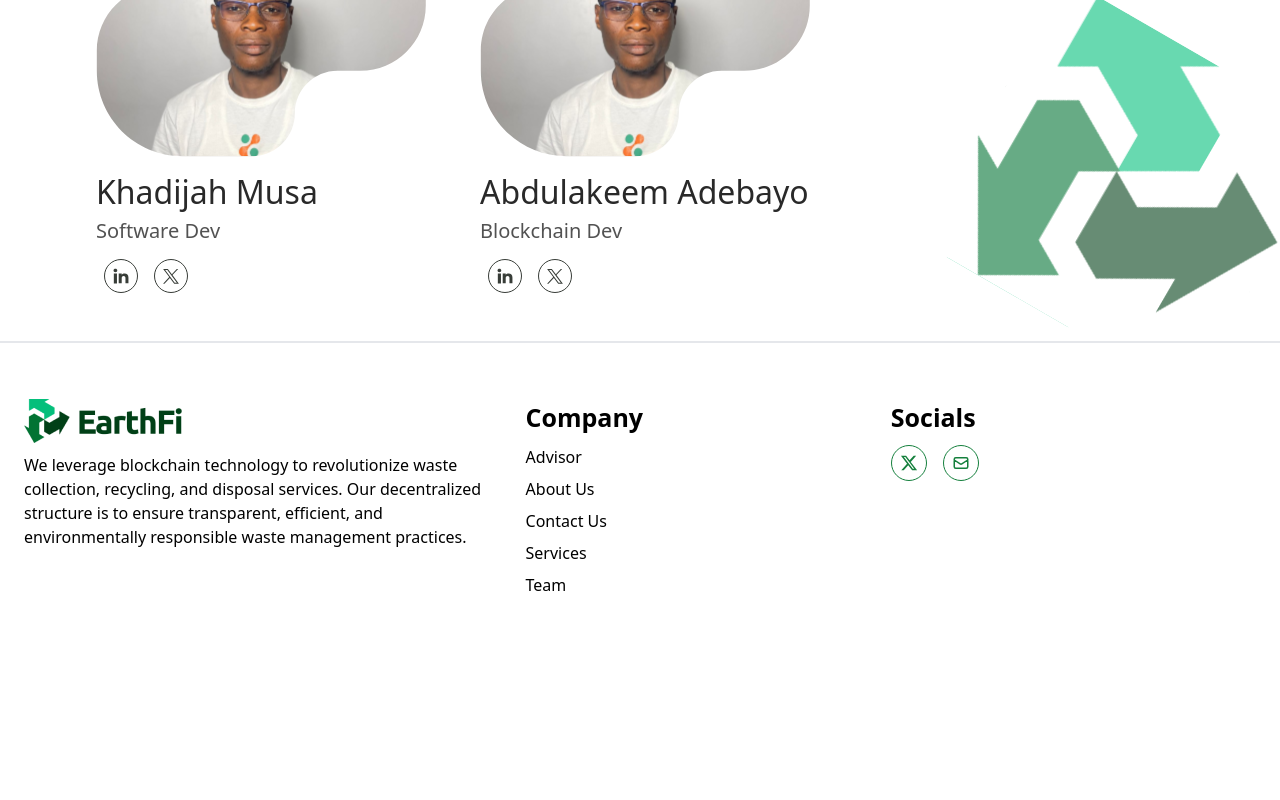
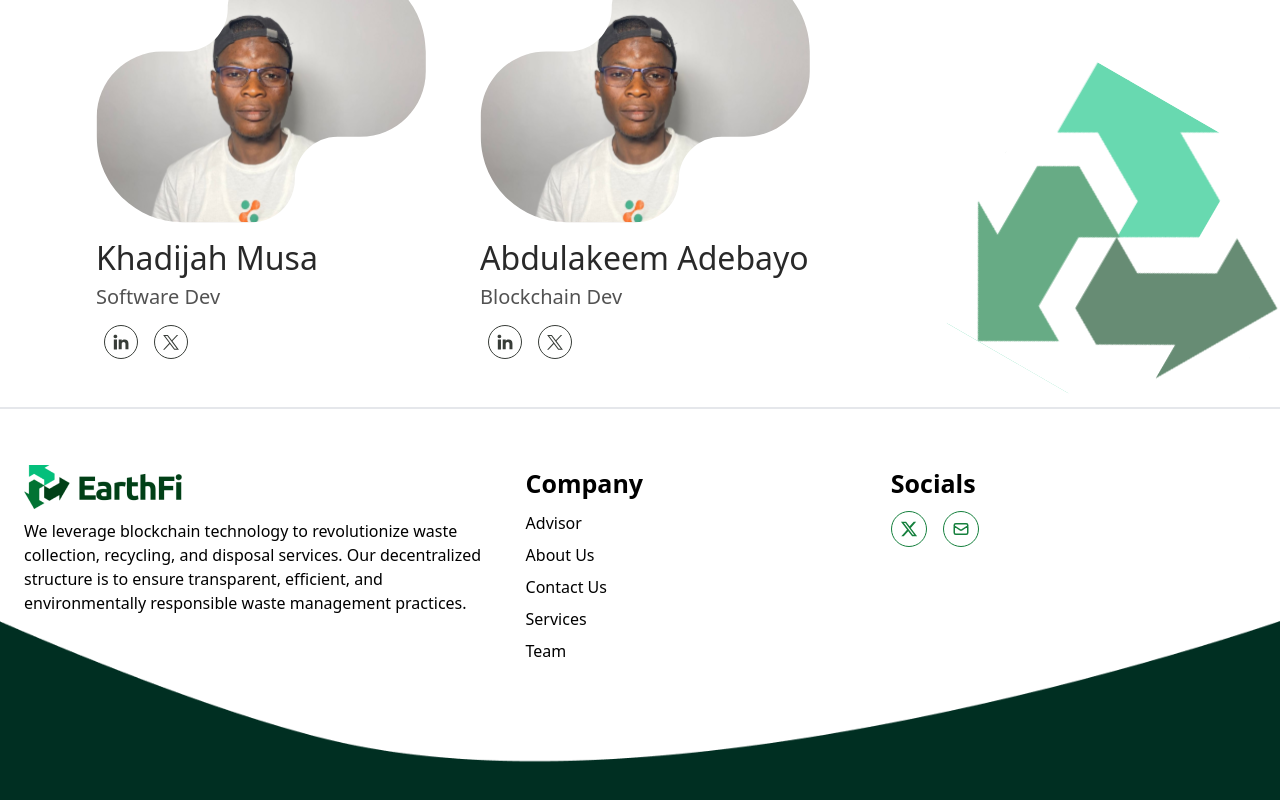
Before and after one commit to ameer017/earthfi-crossfi, a React (Vite) app in the folder frontend/: page /team-members in a window 1280 px wide. Shown: the part 818-1618 px from the top of the page. Before the commit the page ends 1439 px from the top, so only its background shows below. Built offline with nearby package versions, Linux system fonts and the light colour scheme.

Commit message:
footer update

```diff
--- a/frontend/src/components/Footer.jsx
+++ b/frontend/src/components/Footer.jsx
@@ -66,20 +66,14 @@ const Footer = () => {
         </div>
       </div>
 
-      {/* <div className="mt-6 mb-0">
-        <svg
-          xmlns="http://www.w3.org/2000/svg"
-          width="100%"
-          height="254"
-          viewBox="0 0 1439 254"
-          fill="none"
-        >
-          <path
-            d="M-1 0C-1 0 230.778 103.346 385.791 137C792.857 225.377 1439 0 1439 0V254H-1V0Z"
-            fill="#002F22"
-          />
-        </svg>
-      </div> */}
+      <div className="relative mt-20 pb-20">
+        <img
+          src="/curve.png"
+          alt="Footer Curve"
+          className="absolute bottom-0 left-0 w-full"
+          style={{ zIndex: -1 }}
+        />
+      </div>
     </footer>
   );
 };
--- a/frontend/src/components/Team.jsx
+++ b/frontend/src/components/Team.jsx
@@ -53,7 +53,7 @@ const team = [
 
 const Team = () => {
   return (
-    <section className="relative">
+    <section className="relative pt-[66px]">
       <div className="container mx-auto">
         <h2 className="text-[32px] md:text-[48px] leading-[40px] md:leading-[57.6px] font-u font-medium text-center mb-8 md:mb-12 text-[#292929]">
           Meet the Team
```
Also changed, not shown: frontend/public/curve.png (added), frontend/src/components/Token.jsx (line endings or trailing spaces).
